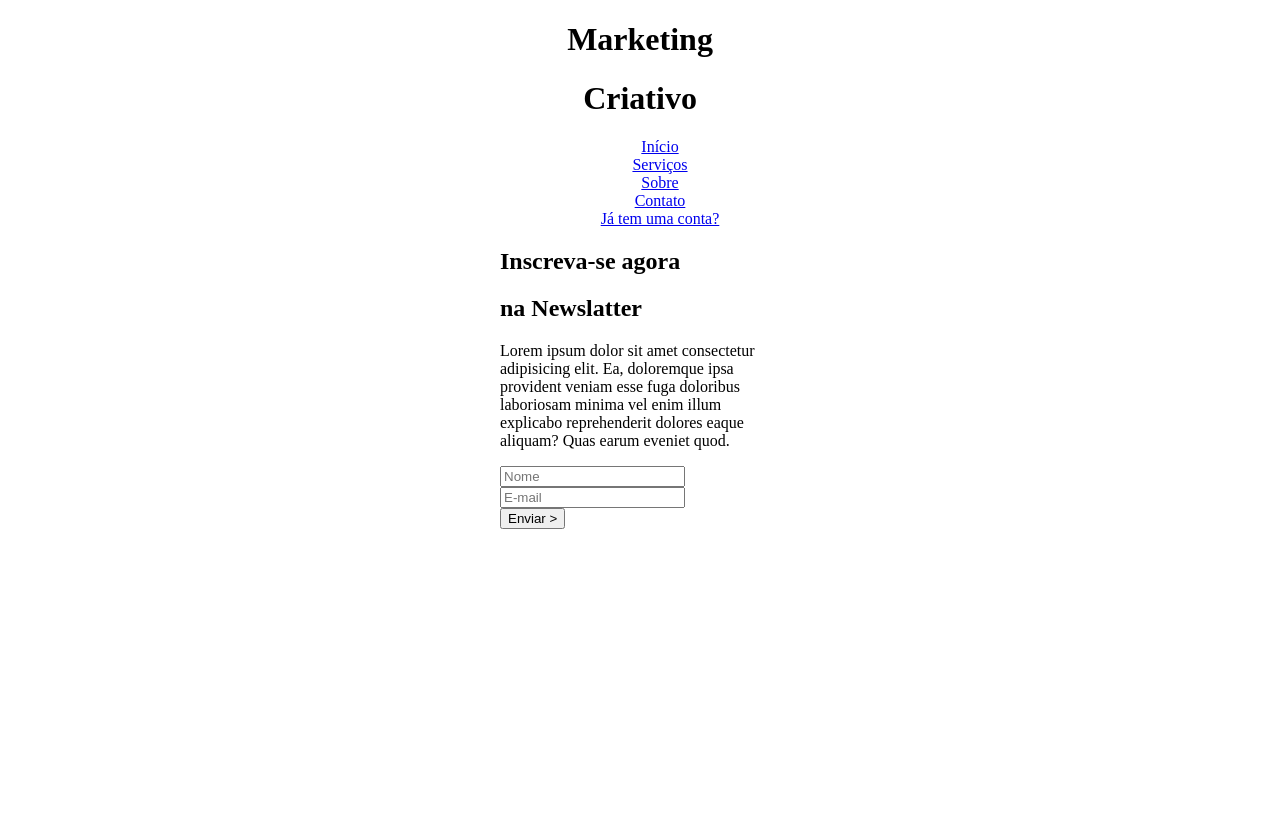
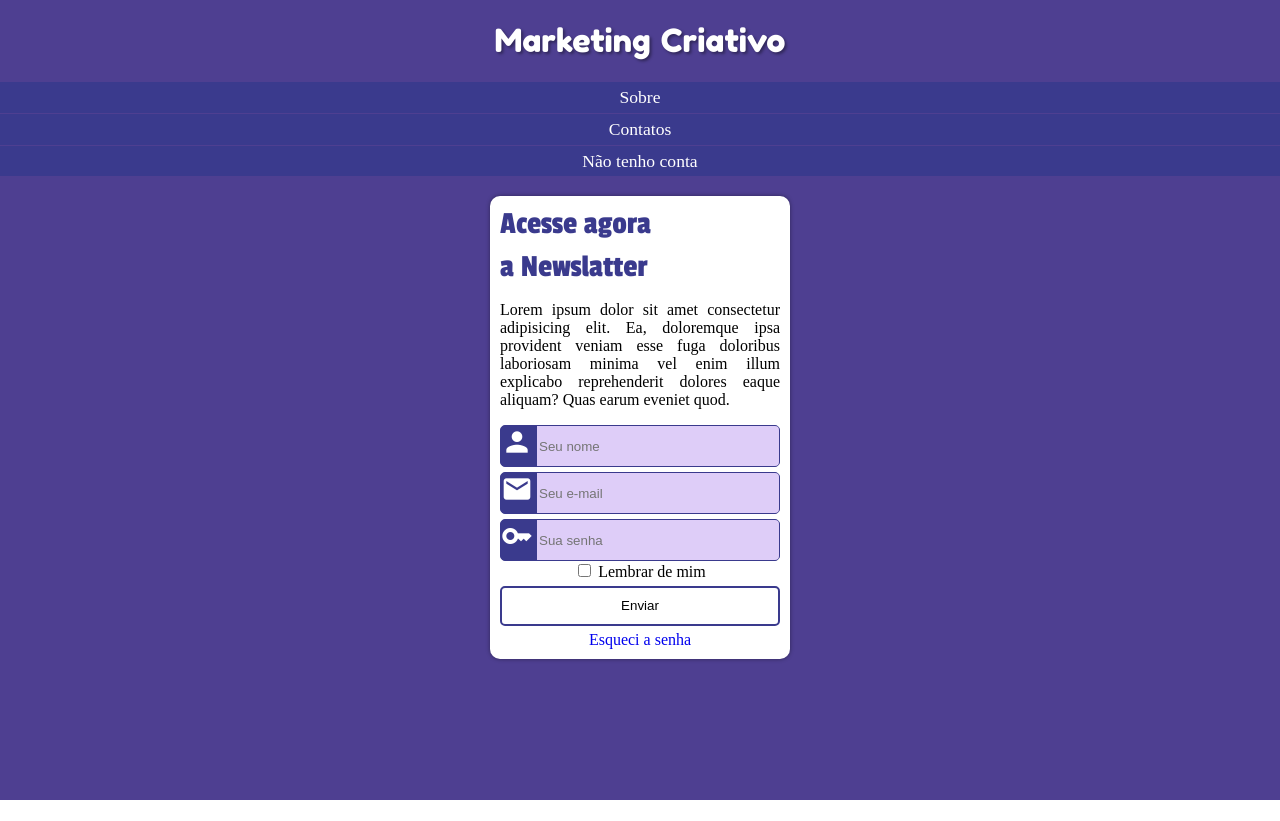
Before and after one commit to GabriellaNascimento/Pagina-de-login, a plain HTML site: page index.html in a window 1280 px wide. After the commit the page ends 800 px from the top, so only its background shows below. Drawn offline with Linux system fonts and the light colour scheme.

Commit message:
Atualizei tudo

```diff
--- a/index.html
+++ b/index.html
@@ -7,6 +7,8 @@
     <title>Landing Page</title>
     <link rel="stylesheet" href="style/style.css">
     <link rel="stylesheet" href="style/reponsivo.css">
+    <link href="https://fonts.googleapis.com/icon?family=Material+Icons"
+      rel="stylesheet">
 </head>
 <body>
     <header>
@@ -17,32 +19,45 @@
 
         <nav>
             <ul>
-                <li><a href="#">Início</a></li>
-                <li><a href="#">Serviços</a></li>
                 <li><a href="#">Sobre</a></li>
-                <li><a href="#">Contato</a></li>
-                <li><a href="#" id="menuespecial">Já tem uma conta?</a></li>
+                <li><a href="#">Contatos</a></li>
+                <li><a href="#" id="menuespecial">Não tenho conta</a></li>
             </ul>
         </nav>
     </header>
     <main>
         <section>
             <div id="conteudo">
-                <h1 id="destaque">Inscreva-se agora</h1>
-                <h1>na Newslatter</h1>
+                <h1 id="destaque">Acesse agora</h1>
+                <h1>a Newslatter</h1>
                 <p>Lorem ipsum dolor sit amet consectetur adipisicing elit. Ea, doloremque ipsa provident veniam esse fuga doloribus laboriosam minima vel enim illum explicabo reprehenderit dolores eaque aliquam? Quas earum eveniet quod.</p>
             </div>
 
             <form id="formulario" autocomplete="on">
-                <div>
-                    <input type="text" name="nome" id="nome" placeholder="Nome" autocomplete="name">
+                <div class="campo">
+                    <label for="inome"><span class="material-icons">person</span></label>
+
+                    <input type="text" name="nome" id="inome" placeholder="Seu nome" autocomplete="name" class="input-campo">
                 </div>
 
-                <div>
-                    <input type="email" name="email" id="email" placeholder="E-mail" autocomplete="email">
+                <div class="campo">
+                    <label for="iemail"><span class="material-icons">mail</span></label>
+
+                    <input type="email" name="email" id="iemail" placeholder="Seu e-mail" autocomplete="email" class="input-campo">
                 </div>
 
-                <input type="submit" value="Enviar >">
+                <div class="campo">
+                    <label for="isenha"><span class="material-icons">key</span></label>
+
+                    <input type="password" name="senha" id="isenha" placeholder="Sua senha" autocomplete="current-password" maxlength="12" minlength="6" class="input-campo">
+                </div>
+
+                <div id="lembrar">
+                    <input type="checkbox" name="lembrar" id="ilembrar"> <label for="ilembrar">Lembrar de mim</label>
+                </div>
+
+                <input type="submit" value="Enviar">
+                <a href="#">Esqueci a senha</a>
             </form>
         </section>
         <aside id="imagem">
--- a/style/reponsivo.css
+++ b/style/reponsivo.css
@@ -1,5 +1,5 @@
 @media screen and (max-width: 880px){
-    header{
+    /* header{
         flex-direction: column;
     }
     li a{
@@ -24,10 +24,10 @@
         display: flex;
         flex-direction: column;
     }
-}
+} */
 
 @media screen and (max-width: 550px){
-    header{
+    /* header{
         flex-direction: column;
     }
     ul{
@@ -47,5 +47,5 @@
     }
     #input{
         width: 100%;
-    }
+    } */
 }
--- a/style/style.css
+++ b/style/style.css
@@ -1,8 +1,16 @@
 @charset "UTF-8";
+
+/* Mobile First */
 
 @import url('https://fonts.googleapis.com/css2?family=Fredoka+One&display=swap');
 
 @import url('https://fonts.googleapis.com/css2?family=Passion+One&display=swap');
+
+:root{
+    --cor1: #4e3f91;
+    --cor2: #3a3a8d;
+    --cor3: #decdf8;
+}
 
 html, body{
     margin: 0px;
@@ -10,22 +18,138 @@ html, body{
     box-sizing: border-box;
     width: 100vw;
     height: 100vh;
+    overflow: hidden;
 }
 
 header{
     text-align: center;
+    background-color: var(--cor1);
+}
+
+header h1{
+    display: inline-block;
+    padding: 0px 3px;
+    color: #fff;
+    font-family: 'Fredoka One', cursive;
+    font-weight: 100;
+    text-shadow: 2px 2px 3px rgba(0, 0, 0, 0.377);
+}
+
+header ul{
+    padding: 0px;
+    margin-top: 0px;
 }
 
 header li{
     list-style-type: none;
 }
 
-main{
-    max-width: 280px;
-    margin: auto;
+header a{
+    display: block;
+    padding: 5px 0px;
+    margin-bottom: 1px;
+    font-size: 1.1em;
+    background-color: var(--cor2);
+    text-decoration: none;
+    color: #fff;
 }
 
-aside{
+header a:hover{
+    background-color: var(--cor3);
+    color: black;
+    text-decoration: underline;
+}
+
+main{
+    margin: auto;
+    background-color: var(--cor1);
+    height: 100vh;
+    margin-top: -17px;
+    padding-top: 20px;
+}
+
+main section{
+    max-width: 280px;
+    background-color: #fff;
+    margin: auto;
+    padding: 10px;
+    border-radius: 10px;
+    box-shadow: 0px 0px 4px rgba(0, 0, 0, 0.404);
+}
+
+main h1{
+    font-size: 2em;
+    margin: 7px 0px;
+    color: var(--cor2);
+    font-family: 'Passion One', cursive;
+    font-weight: 100;
+}
+
+main #destaque{
+    margin-top: 0px;
+}
+
+main p{
+    text-align: justify;
+}
+
+main .material-icons{
+    color: #fff;
+    font-size: 2em;
+    width: 32px;
+    height: 40px;
+}
+
+main .campo{
+    height: 40px;
+    background-color: var(--cor2);
+    margin-top: 5px;
+    border-radius: 5px;
+    overflow: hidden;
+    padding: 0px;
+    border: 1px solid var(--cor2);
+}
+
+main .input-campo{
+    width: calc(100% - 40px);
+    height: 40px;
+    transform: translateY(-7px);
+    border: none;
+    padding-left: 2px;
+    background-color: var(--cor3);
+}
+
+main #lembrar{
+    text-align: center;
+}
+
+main input[type=submit]{
+    height: 40px;
+    width: 100%;
+    background-color: transparent;
+    border: 2px solid var(--cor2);
+    border-radius: 5px;
+    margin: 5px 0px;
+}
+
+main input[type=submit]:hover{
+    background-color: var(--cor2);
+    border-color: black;
+    color: #fff;
+    cursor: pointer;
+}
+
+main form a{
+    display: block;
+    text-align: center;
+    text-decoration: none;
+}
+
+main form a:hover{
+    text-decoration: underline;
+}
+
+main aside{
     display: none;
 }
 
```
